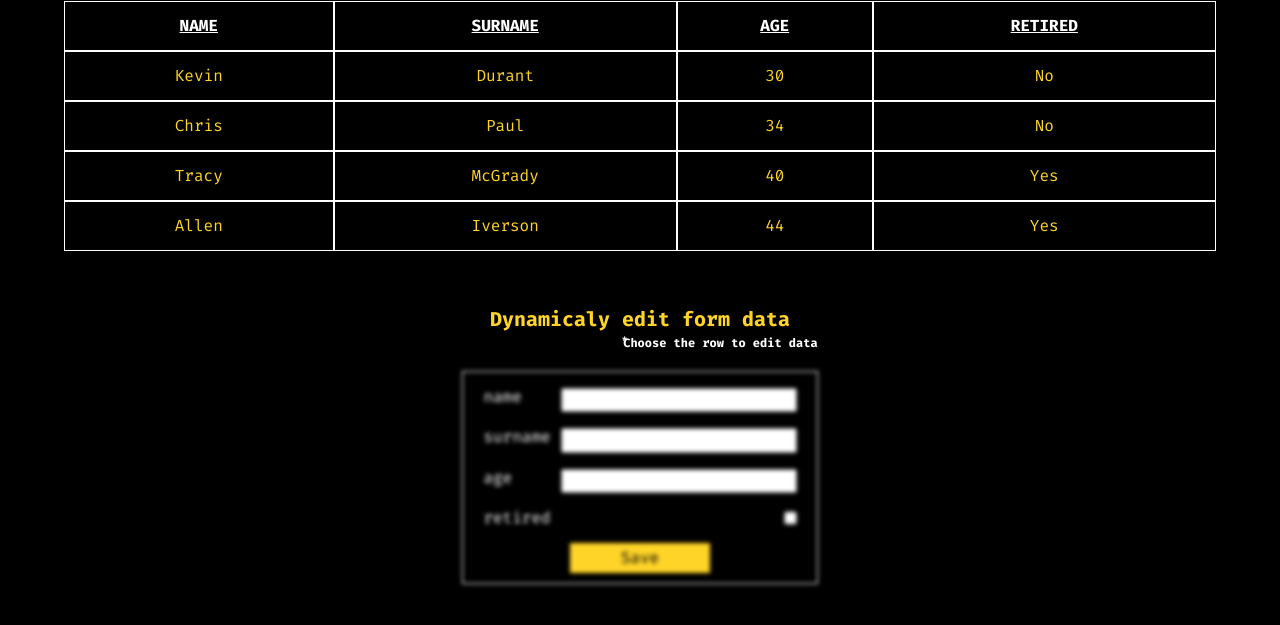
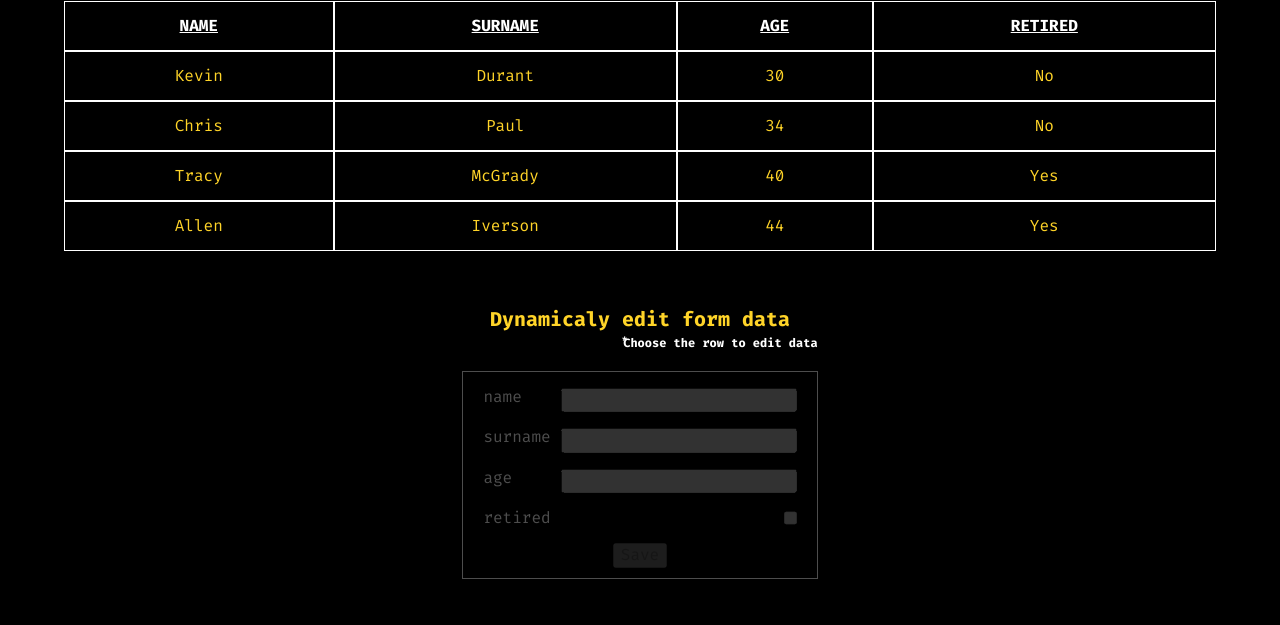
Before and after one commit to jundymek/table_generator, a website built with webpack: page src/content/index.html in a window 1280 px wide. Shown: the part 117-742 px from the top of the page. Built offline with nearby package versions, Linux system fonts and the light colour scheme; files whose address does not match are found by name.

Commit message:
refactor: set editForm inputs as disabled when created

```diff
--- a/src/js/createEditForm.js
+++ b/src/js/createEditForm.js
@@ -7,26 +7,26 @@
     if (key !== "id") {
       if (typeof value === "boolean") {
         typeValidationData.push("checkbox")
-        form.innerHTML += `<p class="form__element form__element--inactive form__element--js">
+        form.innerHTML += `<p class="form__element form__element--js">
         <label class="form__label" for="checkbox">${key}</label>
-        <input type="checkbox" name="${key}" id="${key}">
+        <input class="form__input form__input--js" disabled type="checkbox" name="${key}" id="${key}">
     </p>`;
       }
       if (typeof value === "string") {
         typeValidationData.push("text")
-        form.innerHTML += `<p class="form__element form__element--inactive form__element--js">
+        form.innerHTML += `<p class="form__element form__element--js">
         <label class="form__label" for="${key}">${key}</label>
-        <input required type="text" name="${key}" id="${key}" placeholder="">
+        <input class="form__input form__input--js" disabled required type="text" name="${key}" id="${key}" placeholder="">
     </p>`;
       }
       if (typeof value === "number") {
         typeValidationData.push("number")
-        form.innerHTML += `<p class="form__element form__element--inactive form__element--js">
+        form.innerHTML += `<p class="form__element form__element--js">
         <label class="form__label" for="${key}">${key}</label>
-        <input required type="number" name="${key}" id="${key}" step=0.5>
+        <input class="form__input form__input--js" disabled required type="number" name="${key}" id="${key}" step=0.5>
     </p>`;
       }
     }
   }
-  form.innerHTML += `<input class="form__btn-submit form__element--inactive form__element--js" id="btnsave" type="submit" value="Save">`;
+  form.innerHTML += `<input class="form__input form__input--js" disabled class="form__btn-submit form__element--js" id="btnsave" type="submit" value="Save">`;
 }
--- a/src/js/main.js
+++ b/src/js/main.js
@@ -77,7 +77,7 @@
   </div>
     <section class="edit-form">
     <h2 class="edit-form__header">Dynamicaly edit form data</h2>
-    <form action="#" class="form form--blurred form--js ">
+    <form action="#" class="form form--disabled form--js ">
     </form>
     </section>`;
 
@@ -90,16 +90,16 @@
   createEditForm(users);
   fillEditFormOnClick();
 
-  formElements = document.querySelectorAll(".form__element--js");
+  formElements = document.querySelectorAll(".form__input--js");
 }
 
 function fillEditFormOnClick() {
   const tableRow = document.querySelectorAll(".table__body-row");
   for (const item of tableRow) {
     item.addEventListener("click", e => {
-      form.classList.remove("form--blurred");
+      form.classList.remove("form--disabled");
       for (let i = 0; i < formElements.length; i++) {
-        formElements[i].classList.remove("form__element--inactive");
+        formElements[i].disabled = false;
       }
       const node = e.target.parentNode;
       selectedID = node.id;
--- a/src/scss/main.scss
+++ b/src/scss/main.scss
@@ -102,17 +102,14 @@
   width: 100%;
   border: 1px solid #fff;
   padding-bottom: 10px;
-  &--blurred {
-    filter: blur(2px);
+  &--disabled {
+    opacity: .3;
   }
   &__element {
     display: flex;
     justify-content: space-between;
     color: #fff;
     padding: 0 20px;
-    &--inactive {
-      pointer-events: none;
-    }
   }
   &__label {
     text-align: left;
```
Also changed, not shown: dist/css/main.css, dist/js/99dd560429fd4cc56351.js (added), dist/js/main.js, 1 other file.
